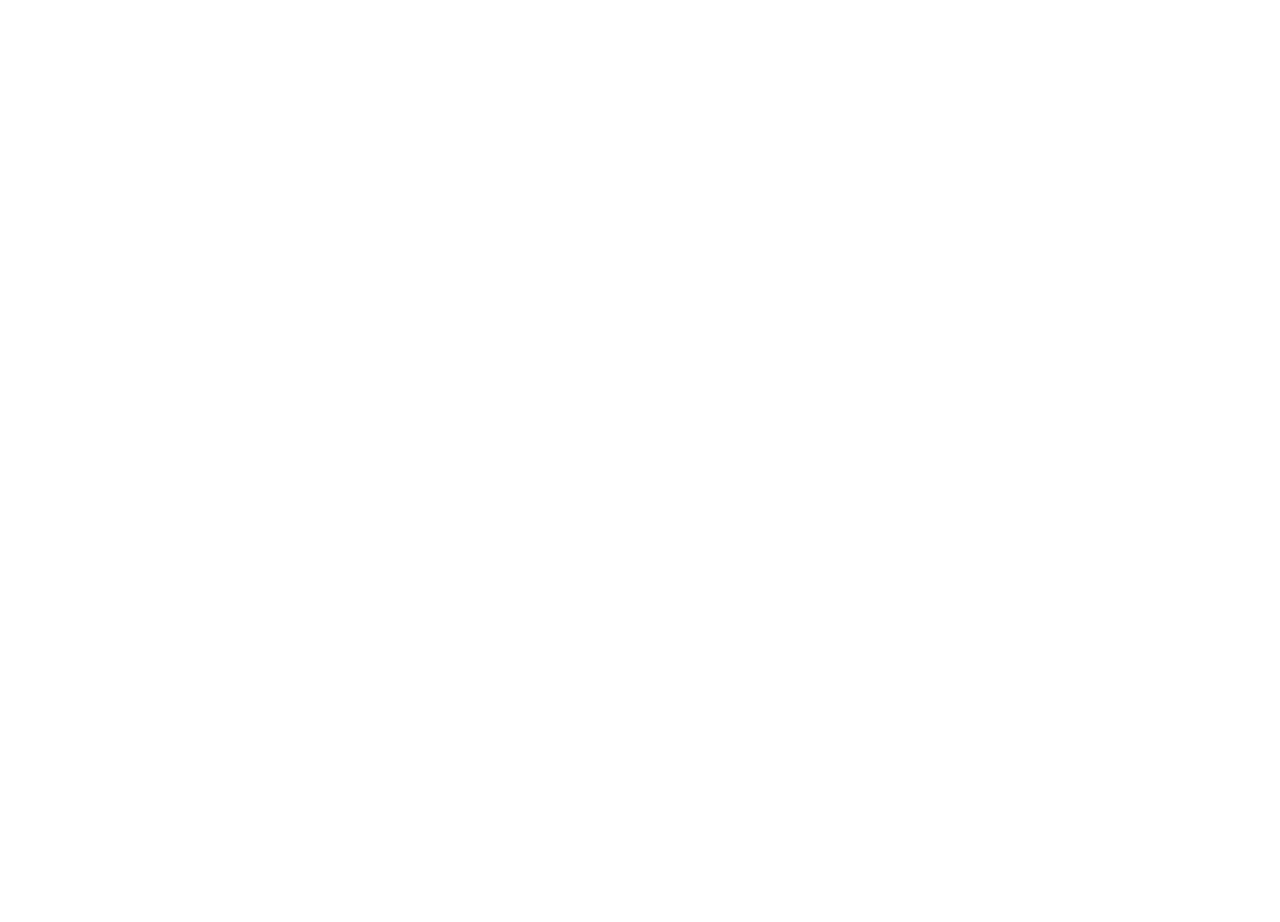
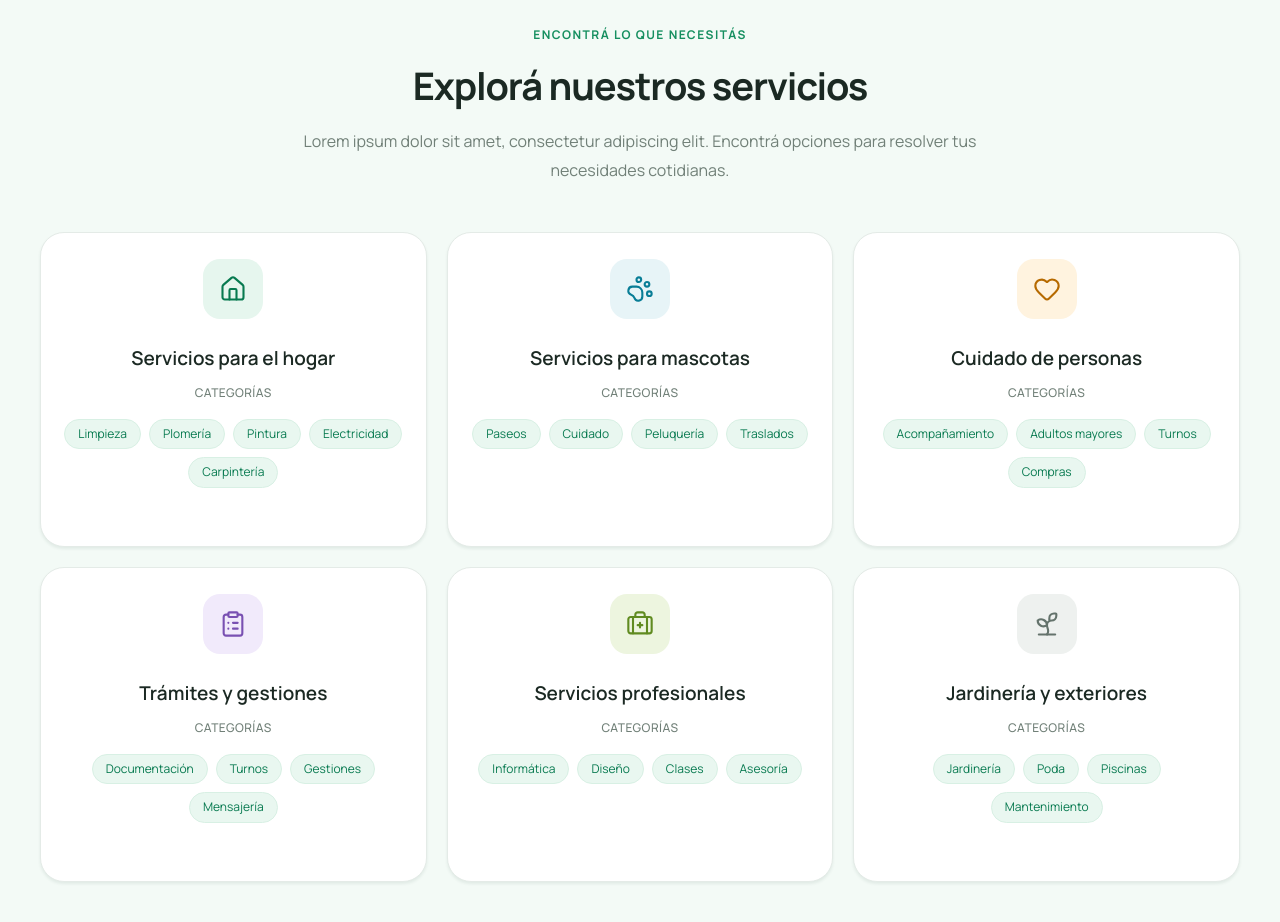
Before and after one commit to Martin-J-Larre/servismas, a React (Vite) app in the folder frontend/: page / in a window 1280 px wide. Shown: the part 1420-2342 px from the top of the page. Before the commit the page ends 1362 px from the top, so only its background shows below. Built offline with nearby package versions, Linux system fonts and the light colour scheme.

Commit message:
feat: add services section

```diff
--- a/frontend/src/landing/components/Navbar/Navbar.jsx
+++ b/frontend/src/landing/components/Navbar/Navbar.jsx
@@ -19,7 +19,7 @@
           </a>
 
           <a href="#como-funciona">Cómo funciona</a>
-          <a href="#categorias">Categorías</a>
+          <a href="#categorias">Servicios</a>
           <a href="#ofrece-servicios">Ofrecé tus servicios</a>
         </nav>
 
--- /dev/null
+++ b/frontend/src/landing/components/Services/ServiceCard/ServiceCard.jsx
@@ -0,0 +1,31 @@
+import styles from "./ServiceCard.module.css";
+
+function ServiceCard({ icon: Icon, title, services, color }) {
+  return (
+    <article className={styles.card}>
+      <div
+        className={styles.iconWrapper}
+        style={{
+          "--icon-color": color.color,
+          "--icon-background": color.background,
+        }}
+      >
+        <Icon size={28} strokeWidth={1.8} aria-hidden="true" />
+      </div>
+
+      <h3 className={styles.title}>{title}</h3>
+
+      <span className={styles.label}>CATEGORÍAS</span>
+
+      <ul className={styles.serviceList}>
+        {services.map((service) => (
+          <li className={styles.serviceTag} key={service}>
+            {service}
+          </li>
+        ))}
+      </ul>
+    </article>
+  );
+}
+
+export default ServiceCard;
--- /dev/null
+++ b/frontend/src/landing/components/Services/ServiceCard/ServiceCard.module.css
@@ -0,0 +1,145 @@
+.card {
+  display: flex;
+  flex-direction: column;
+  align-items: center;
+  min-width: 0;
+  min-height: 315px;
+  padding: 26px 20px;
+  background-color: var(--color-surface);
+  border: 1px solid #e4ebe7;
+  border-radius: var(--radius-lg);
+  box-shadow: 0 2px 3px rgb(20 70 45 / 8%);
+  text-align: center;
+}
+
+.iconWrapper {
+  display: flex;
+  align-items: center;
+  justify-content: center;
+  width: 60px;
+  height: 60px;
+  margin-bottom: 26px;
+  color: var(--icon-color);
+  background-color: var(--icon-background);
+  border-radius: 17px;
+}
+
+.title {
+  margin: 0 0 12px;
+  color: var(--color-text);
+  font-size: 19px;
+  font-weight: var(--font-weight-semibold);
+  line-height: 1.4;
+}
+
+.label {
+  margin-bottom: 18px;
+  color: var(--color-text-secondary);
+  font-size: 12px;
+  font-weight: var(--font-weight-medium);
+  letter-spacing: 0.04em;
+}
+
+.serviceList {
+  display: flex;
+  flex-wrap: wrap;
+  justify-content: center;
+  gap: 8px;
+  margin: 0;
+  padding: 0;
+  list-style: none;
+}
+
+.serviceTag {
+  padding: 7px 13px;
+  color: var(--color-primary-dark);
+  background-color: #e9f7f0;
+  border: 1px solid #d8f0e4;
+  border-radius: 999px;
+  font-size: 12px;
+  line-height: 1.2;
+}
+
+@media (max-width: 600px) {
+  .card {
+    min-height: auto;
+    padding: 24px 18px;
+  }
+
+  .title {
+    font-size: 17px;
+  }
+}
+
+.card {
+  display: flex;
+  flex-direction: column;
+  align-items: center;
+  min-width: 0;
+  min-height: 315px;
+  padding: 26px 20px;
+  background-color: var(--color-surface);
+  border: 1px solid #e4ebe7;
+  border-radius: var(--radius-lg);
+  box-shadow: 0 2px 3px rgb(20 70 45 / 8%);
+  text-align: center;
+}
+
+.iconWrapper {
+  display: flex;
+  align-items: center;
+  justify-content: center;
+  width: 60px;
+  height: 60px;
+  margin-bottom: 26px;
+  color: var(--icon-color);
+  background-color: var(--icon-background);
+  border-radius: 17px;
+}
+
+.title {
+  margin: 0 0 12px;
+  color: var(--color-text);
+  font-size: 19px;
+  font-weight: var(--font-weight-semibold);
+  line-height: 1.4;
+}
+
+.label {
+  margin-bottom: 18px;
+  color: var(--color-text-secondary);
+  font-size: 12px;
+  font-weight: var(--font-weight-medium);
+  letter-spacing: 0.04em;
+}
+
+.serviceList {
+  display: flex;
+  flex-wrap: wrap;
+  justify-content: center;
+  gap: 8px;
+  margin: 0;
+  padding: 0;
+  list-style: none;
+}
+
+.serviceTag {
+  padding: 7px 13px;
+  color: var(--color-primary-dark);
+  background-color: #e9f7f0;
+  border: 1px solid #d8f0e4;
+  border-radius: 999px;
+  font-size: 12px;
+  line-height: 1.2;
+}
+
+@media (max-width: 600px) {
+  .card {
+    min-height: auto;
+    padding: 24px 18px;
+  }
+
+  .title {
+    font-size: 17px;
+  }
+}
--- /dev/null
+++ b/frontend/src/landing/components/Services/Services.jsx
@@ -0,0 +1,107 @@
+
+import {
+  House,
+  PawPrint,
+  Heart,
+  ClipboardList,
+  BriefcaseMedical,
+  Sprout,
+} from "lucide-react";
+
+import styles from "./Services.module.css";
+import ServiceCard from "./ServiceCard/ServiceCard";
+
+const services = [
+  {
+    title: "Servicios para el hogar",
+    icon: House,
+    color: {
+      color: "#087a50",
+      background: "#e6f6ee",
+    },
+    services: [
+      "Limpieza",
+      "Plomería",
+      "Pintura",
+      "Electricidad",
+      "Carpintería",
+    ],
+  },
+  {
+    title: "Servicios para mascotas",
+    icon: PawPrint,
+    color: {
+      color: "#087d96",
+      background: "#e7f4f7",
+    },
+    services: ["Paseos", "Cuidado", "Peluquería", "Traslados"],
+  },
+  {
+    title: "Cuidado de personas",
+    icon: Heart,
+    color: {
+      color: "#b66a00",
+      background: "#fff3df",
+    },
+    services: [
+      "Acompañamiento",
+      "Adultos mayores",
+      "Turnos",
+      "Compras",
+    ],
+  },
+  {
+    title: "Trámites y gestiones",
+    icon: ClipboardList,
+    color: {
+      color: "#7950b2",
+      background: "#f1eafb",
+    },
+    services: ["Documentación", "Turnos", "Gestiones", "Mensajería"],
+  },
+  {
+    title: "Servicios profesionales",
+    icon: BriefcaseMedical,
+    color: {
+      color: "#608b20",
+      background: "#edf5df",
+    },
+    services: ["Informática", "Diseño", "Clases", "Asesoría"],
+  },
+  {
+    title: "Jardinería y exteriores",
+    icon: Sprout,
+    color: {
+      color: "#64736c",
+      background: "#eef1ef",
+    },
+    services: ["Jardinería", "Poda", "Piscinas", "Mantenimiento"],
+  },
+];
+
+function Services() {
+  return (
+    <section className={styles.section} id="servicios">
+      <div className={styles.container}>
+        <header className={styles.header}>
+          <span className={styles.eyebrow}>ENCONTRÁ LO QUE NECESITÁS</span>
+
+          <h2 className={styles.title}>Explorá nuestros servicios</h2>
+
+          <p className={styles.description}>
+            Lorem ipsum dolor sit amet, consectetur adipiscing elit.
+            Encontrá opciones para resolver tus necesidades cotidianas.
+          </p>
+        </header>
+
+        <div className={styles.grid}>
+          {services.map((service) => (
+            <ServiceCard key={service.title} {...service} />
+          ))}
+        </div>
+      </div>
+    </section>
+  );
+}
+
+export default Services;
--- /dev/null
+++ b/frontend/src/landing/components/Services/Services.module.css
@@ -0,0 +1,69 @@
+.section {
+  width: 100%;
+  padding: 80px 24px 100px;
+  background-color: var(--color-background);
+}
+
+.container {
+  width: 100%;
+  max-width: var(--container-width);
+  margin-inline: auto;
+}
+
+.header {
+  max-width: 720px;
+  margin: 0 auto 48px;
+  text-align: center;
+}
+
+.eyebrow {
+  display: inline-block;
+  margin-bottom: 16px;
+  color: var(--color-primary);
+  font-size: 12px;
+  font-weight: var(--font-weight-bold);
+  letter-spacing: 0.12em;
+}
+
+.title {
+  margin: 0 0 16px;
+  color: var(--color-text);
+  font-size: clamp(28px, 3vw, 38px);
+  font-weight: var(--font-weight-bold);
+  letter-spacing: -0.03em;
+}
+
+.description {
+  max-width: 680px;
+  margin: 0 auto;
+  color: var(--color-text-secondary);
+  font-size: 16px;
+  line-height: 1.8;
+}
+
+.grid {
+  display: grid;
+  grid-template-columns: repeat(3, minmax(0, 1fr));
+  gap: 20px;
+}
+
+@media (max-width: 900px) {
+  .grid {
+    grid-template-columns: repeat(2, minmax(0, 1fr));
+  }
+}
+
+@media (max-width: 600px) {
+  .section {
+    padding: 64px 20px 72px;
+  }
+
+  .grid {
+    grid-template-columns: 1fr;
+    gap: 16px;
+  }
+
+  .header {
+    margin-bottom: 32px;
+  }
+}
--- a/frontend/src/landing/pages/Home.jsx
+++ b/frontend/src/landing/pages/Home.jsx
@@ -1,6 +1,7 @@
 import Navbar from "../components/Navbar/Navbar";
 import Hero from "../components/Hero/Hero";
 import HowItWorks from "../components/HowItWorks/HowItWorks";
+import Services from "../components/Services/Services";
 
 function Home() {
   return (
@@ -10,6 +11,7 @@
       <main>
         <Hero />
         <HowItWorks />
+        <Services />
       </main>
     </>
   );
```
